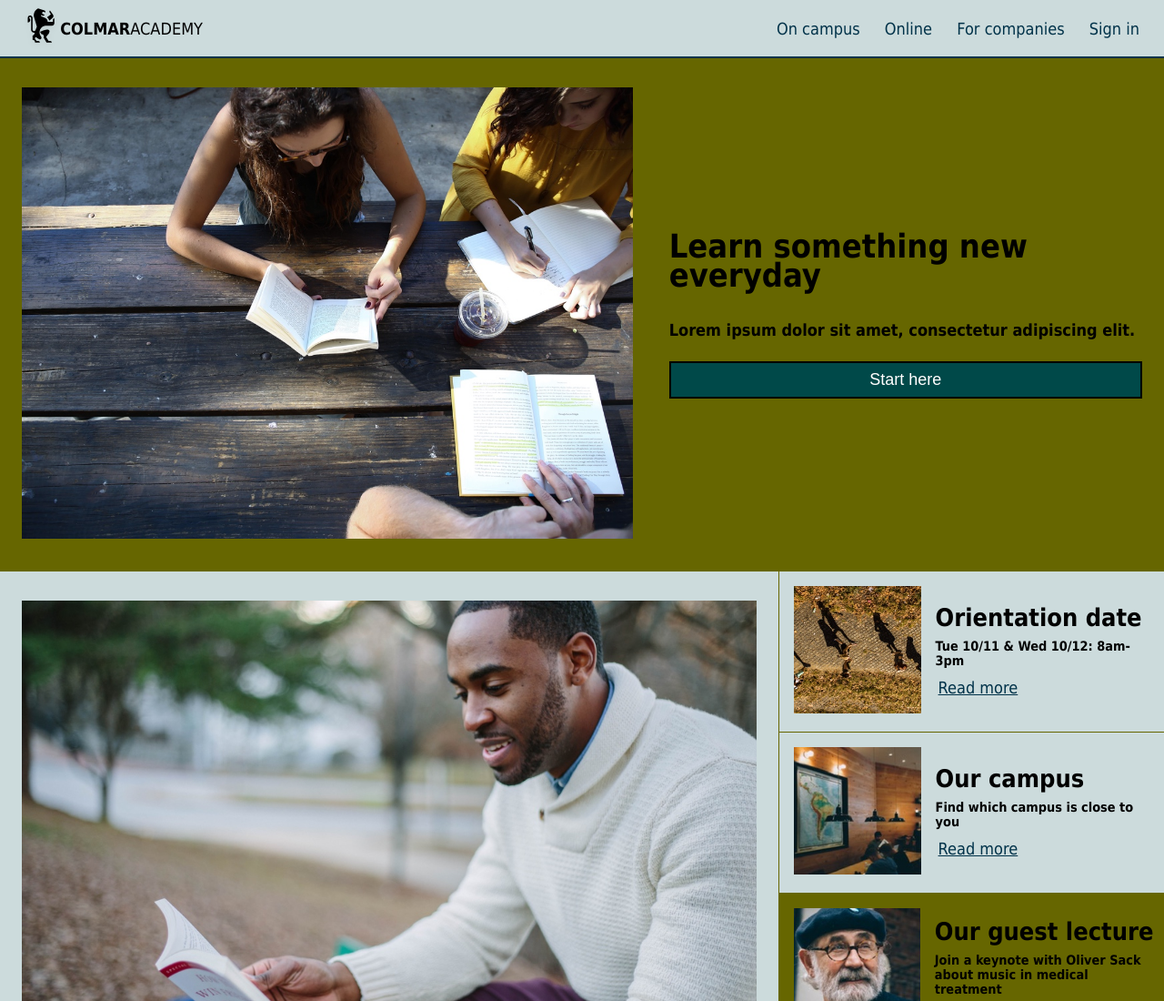
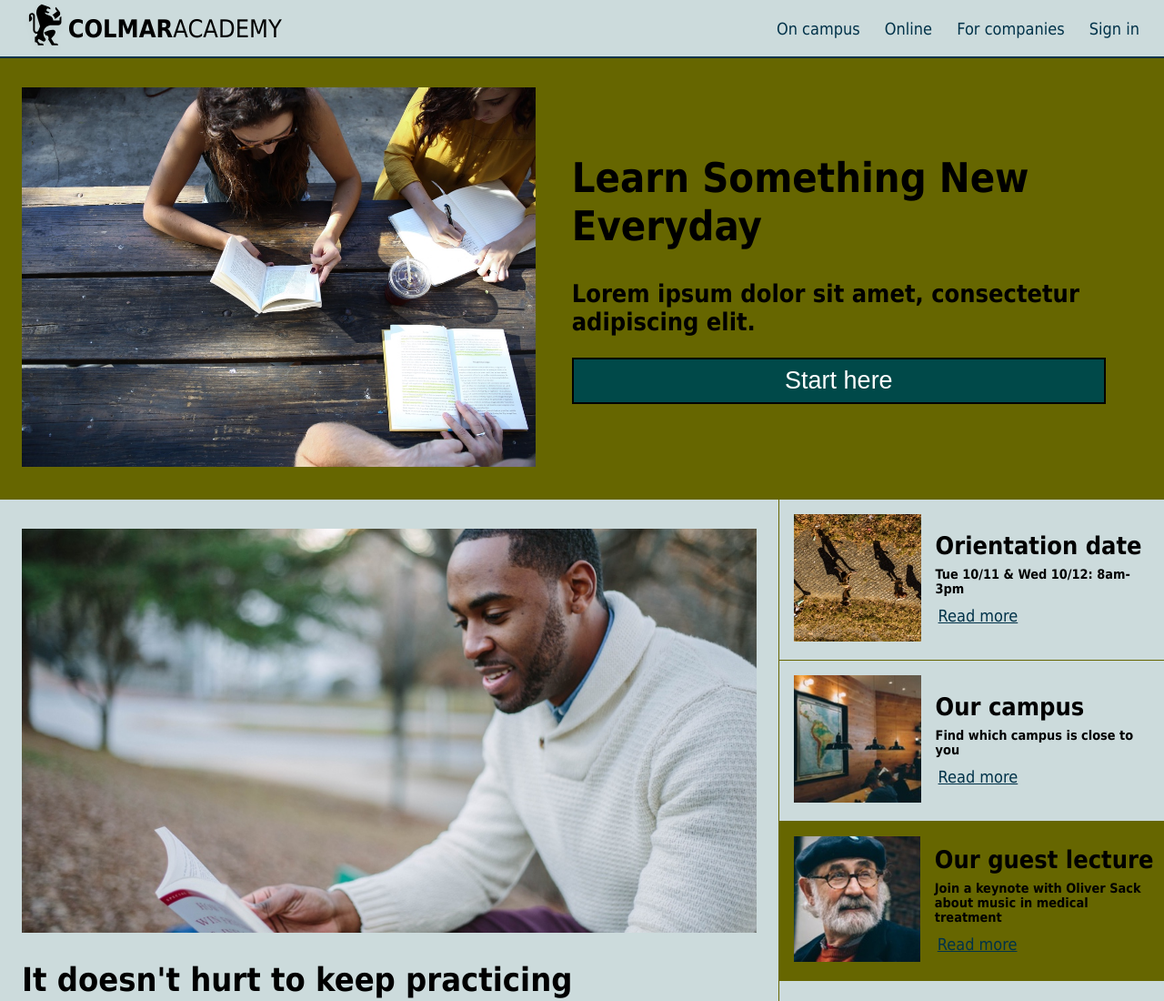
Before and after one commit to SeamusJM/ColmarAcademy, a plain HTML site: page index.html in a window 1280 px wide. Shown: the top 1100 px of the page at 91% size. Drawn offline with Linux system fonts and the light colour scheme.

Commit message:
save for the night

```diff
--- a/index.html
+++ b/index.html
@@ -28,14 +28,12 @@
     </nav>
   </header>
 
-
-
   <section id="learn">
-    <div class="holder-img-header">
-      <img src="resources/images/banner.jpg" alt="Three college students at a picnic table, reading from books and taking notes. A student has a drink in a clear, plastic cup with a lid and straw." class="img-header"/>
+    <div class="holder-img-banner">
+      <img class="img-banner" src="resources/images/banner.jpg" alt="Three college students at a picnic table, reading from books and taking notes."/>
     </div>
     <div class="holder-learn">
-      <h1>Learn something new everyday</h1>
+      <h1>Learn Something New Everyday</h1>
       <h2>Lorem ipsum dolor sit amet, consectetur adipiscing elit.</h2>
       <button>Start here</button>
     </div>
--- a/resources/css/style.css
+++ b/resources/css/style.css
@@ -1,4 +1,3 @@
-@import url('https://fonts.googleapis.com/css?family=Oxygen|Rufina');
 
 * {
   margin: 0;
@@ -37,7 +36,7 @@ header {
 }
 
 header img {
-  height: 50px;
+  height: 60px;
 }
 
 .holder-logo {
@@ -48,10 +47,12 @@ header img {
 .logo1 {
   text-transform: uppercase;
   font-weight: bold;
+  font-size: 1.5rem;
 }
 
 .logo2 {
   text-transform: uppercase;
+  font-size: 1.5rem;
 }
 
 #desktop {
@@ -73,12 +74,12 @@ header img {
 }
 
 #learn h1 {
-  font-size: 2rem;
-  line-height: 1.8rem;
+  font-size: 2.5rem;
+  /* line-height: 2rem; */
 }
 
 #learn h2 {
-  font-size: 1rem;
+  font-size: 1.5rem;
   margin: 32px 0 24px 0;
 }
 
@@ -86,7 +87,7 @@ button {
   background-color: #004949;
   color: #FFFFFF;
   border: 0;
-  font-size: 1rem;
+  font-size: 1.5rem;
   padding: 8px 0;
   border: 2px solid #000000;
 }
@@ -97,12 +98,12 @@ button:hover {
   color: #000000;
 }
 
-.holder-img-header {
+.holder-img-banner {
   width: 60%;
   height: auto;
 }
 
-.img-header {
+.img-banner {
   width: 100%;
   height: auto;
 }
@@ -112,6 +113,7 @@ button:hover {
   flex-flow: wrap column;
   justify-content: center;
   margin-left: 40px;
+  margin-right: 40px;
 }
 
 #practice {
@@ -371,7 +373,17 @@ a:hover {
   flex-wrap: wrap;
 }
 
-.holder-img-header {
+#learn h1 {
+  font-size: 2rem;
+  /* line-height: 2rem; */
+}
+
+#learn h2 {
+  font-size: 1.5rem;
+  margin: 32px 0 24px 0;
+}
+
+.holder-img-banner {
   width: 100%;
   height: 180px;
   overflow: hidden;
@@ -419,7 +431,7 @@ a:hover {
   height: auto;
 }
 
-.blue {
+.highlight {
   background-color: #CCDBDC;
 }
 
@@ -433,7 +445,7 @@ a:hover {
 }
 
 #learning h1 {
-  font-size: 2rem;
+  font-size: 1.5rem;
   padding: 32px 0 8px 0;
   text-align: center;
 }
```
